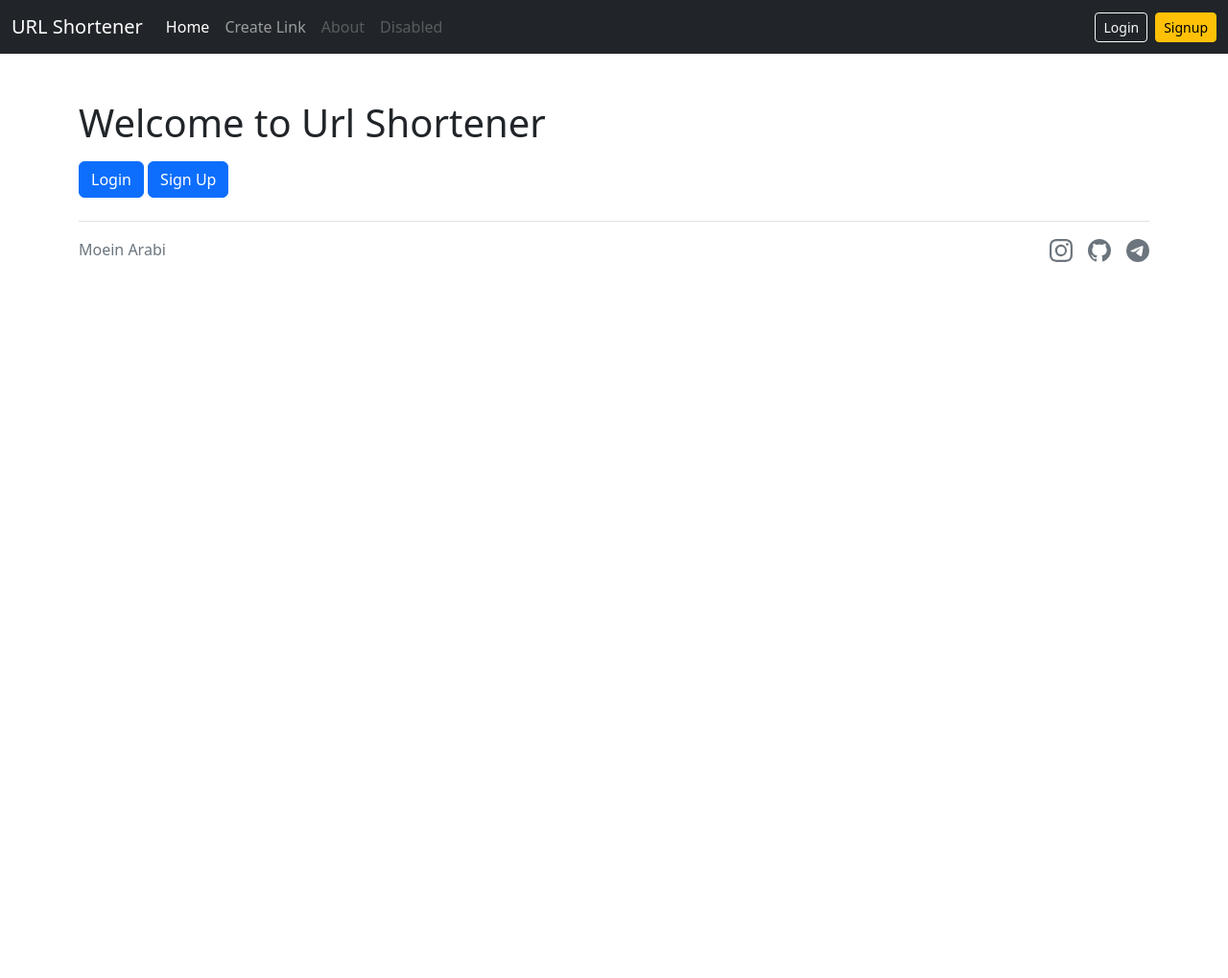
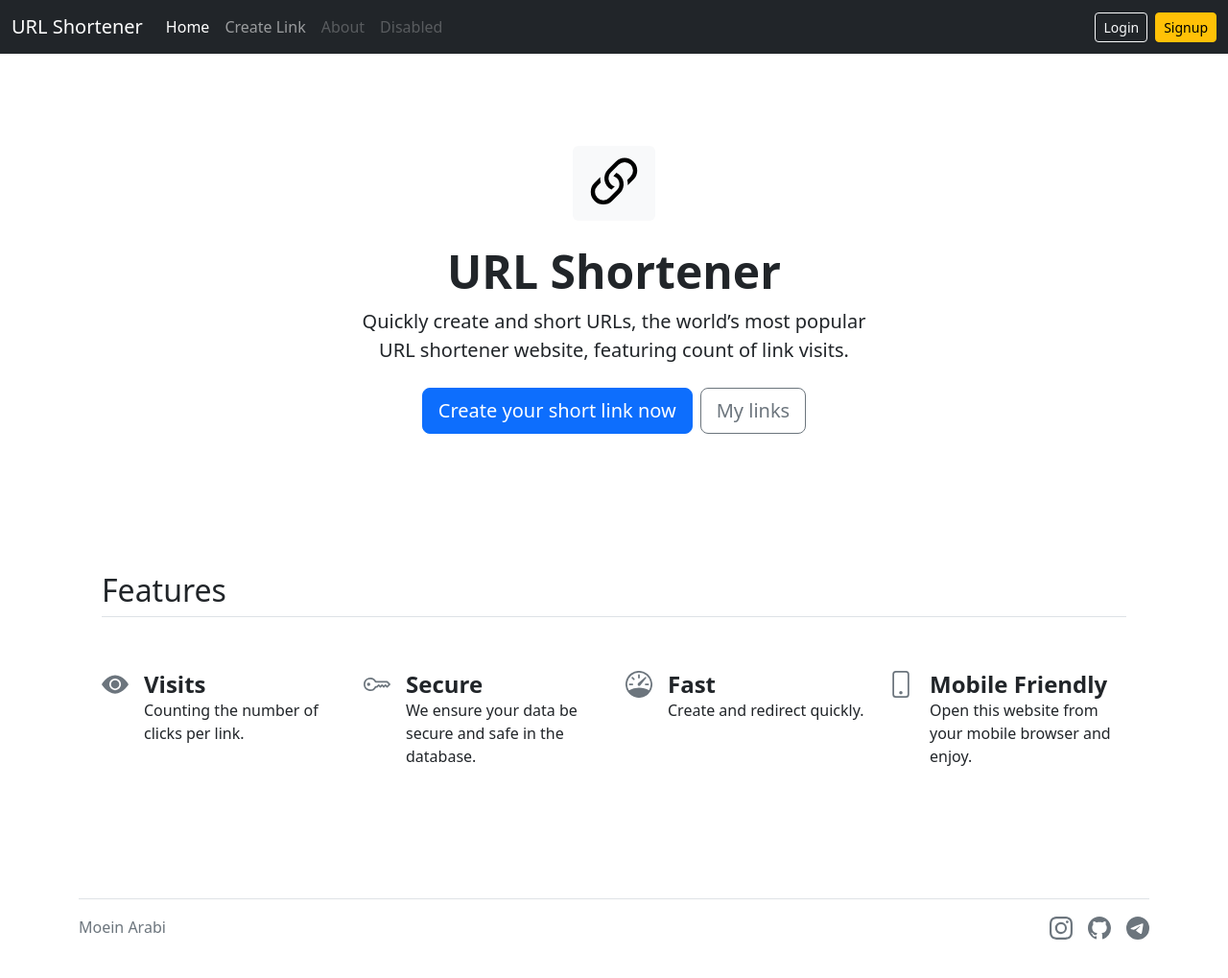
Before and after one commit to ILoveBacteria/url-shortener, a Flask app: page / in a window 1280 px wide. Shown: the whole page at 96% size. Before the commit the page ends 273 px from the top, so only its background shows below. Run offline with Flask 2, Linux system fonts and the light colour scheme.

Commit message:
Improved design for home page

```diff
--- a/app/templates/base.html
+++ b/app/templates/base.html
@@ -59,7 +59,7 @@
         <main class="container">
             {% block content %}{% endblock %}
             <!--Footer-->
-            <footer class="d-flex flex-wrap justify-content-between align-items-center py-3 my-4 border-top sticky-bottom">
+            <footer class="d-flex flex-wrap justify-content-between align-items-center py-3 my-4 border-top">
                 <div class="col-md-4 d-flex align-items-center">
                     <span class="mb-3 mb-md-0 text-muted">Moein Arabi</span>
                 </div>
--- a/app/templates/index.html
+++ b/app/templates/index.html
@@ -1,8 +1,33 @@
 {% extends "base.html" %}
 {% block title %}{{ title }}{% endblock %}
 
+{% block head %}
+    {{ super() }}
+    <svg xmlns="http://www.w3.org/2000/svg" style="display: none;">
+        <symbol id="link" viewBox="0 0 16 16">
+            <path d="M4.715 6.542 3.343 7.914a3 3 0 1 0 4.243 4.243l1.828-1.829A3 3 0 0 0 8.586 5.5L8 6.086a1.002 1.002 0 0 0-.154.199 2 2 0 0 1 .861 3.337L6.88 11.45a2 2 0 1 1-2.83-2.83l.793-.792a4.018 4.018 0 0 1-.128-1.287z"></path>
+            <path d="M6.586 4.672A3 3 0 0 0 7.414 9.5l.775-.776a2 2 0 0 1-.896-3.346L9.12 3.55a2 2 0 1 1 2.83 2.83l-.793.792c.112.42.155.855.128 1.287l1.372-1.372a3 3 0 1 0-4.243-4.243L6.586 4.672z"></path>
+        </symbol>
+        <symbol id="eye" viewBox="0 0 16 16">
+            <path d="M10.5 8a2.5 2.5 0 1 1-5 0 2.5 2.5 0 0 1 5 0z"></path>
+            <path d="M0 8s3-5.5 8-5.5S16 8 16 8s-3 5.5-8 5.5S0 8 0 8zm8 3.5a3.5 3.5 0 1 0 0-7 3.5 3.5 0 0 0 0 7z"></path>
+        </symbol>
+        <symbol id="key" viewBox="0 0 16 16">
+            <path d="M0 8a4 4 0 0 1 7.465-2H14a.5.5 0 0 1 .354.146l1.5 1.5a.5.5 0 0 1 0 .708l-1.5 1.5a.5.5 0 0 1-.708 0L13 9.207l-.646.647a.5.5 0 0 1-.708 0L11 9.207l-.646.647a.5.5 0 0 1-.708 0L9 9.207l-.646.647A.5.5 0 0 1 8 10h-.535A4 4 0 0 1 0 8zm4-3a3 3 0 1 0 2.712 4.285A.5.5 0 0 1 7.163 9h.63l.853-.854a.5.5 0 0 1 .708 0l.646.647.646-.647a.5.5 0 0 1 .708 0l.646.647.646-.647a.5.5 0 0 1 .708 0l.646.647.793-.793-1-1h-6.63a.5.5 0 0 1-.451-.285A3 3 0 0 0 4 5z"></path>
+            <path d="M4 8a1 1 0 1 1-2 0 1 1 0 0 1 2 0z"></path>
+        </symbol>
+        <symbol id="speed" viewBox="0 0 16 16">
+            <path d="M8 2a.5.5 0 0 1 .5.5V4a.5.5 0 0 1-1 0V2.5A.5.5 0 0 1 8 2zM3.732 3.732a.5.5 0 0 1 .707 0l.915.914a.5.5 0 1 1-.708.708l-.914-.915a.5.5 0 0 1 0-.707zM2 8a.5.5 0 0 1 .5-.5h1.586a.5.5 0 0 1 0 1H2.5A.5.5 0 0 1 2 8zm9.5 0a.5.5 0 0 1 .5-.5h1.5a.5.5 0 0 1 0 1H12a.5.5 0 0 1-.5-.5zm.754-4.246a.389.389 0 0 0-.527-.02L7.547 7.31A.91.91 0 1 0 8.85 8.569l3.434-4.297a.389.389 0 0 0-.029-.518z"></path>
+            <path fill-rule="evenodd" d="M6.664 15.889A8 8 0 1 1 9.336.11a8 8 0 0 1-2.672 15.78zm-4.665-4.283A11.945 11.945 0 0 1 8 10c2.186 0 4.236.585 6.001 1.606a7 7 0 1 0-12.002 0z"></path>
+        </symbol>
+        <symbol id="mobile" viewBox="0 0 16 16">
+            <path d="M11 1a1 1 0 0 1 1 1v12a1 1 0 0 1-1 1H5a1 1 0 0 1-1-1V2a1 1 0 0 1 1-1h6zM5 0a2 2 0 0 0-2 2v12a2 2 0 0 0 2 2h6a2 2 0 0 0 2-2V2a2 2 0 0 0-2-2H5z"></path>
+            <path d="M8 14a1 1 0 1 0 0-2 1 1 0 0 0 0 2z"></path>
+        </symbol>
+    </svg>
+{% endblock %}
+
 {% block content %}
-    <h1 class="mb-3">Welcome to Url Shortener</h1>
     <!--Flash messages-->
     {% with messages = get_flashed_messages(with_categories=true) %}
         {% if messages %}
@@ -17,13 +42,59 @@
             {% endfor %}
         {% endif %}
     {% endwith %}
+    <!--Hero-->
+    <div class="px-4 py-5 my-5 text-center">
+        <span class="badge text-bg-light mx-auto mb-4">
+            <svg class="bi" width="70" height="70" fill="currentColor">
+                <use href="#link"></use>
+            </svg>
+        </span>
+        <h1 class="display-5 fw-bold">URL Shortener</h1>
+        <div class="col-lg-6 mx-auto">
+            <p class="lead mb-4">Quickly create and short URLs, the world’s most popular URL shortener website, featuring count of link visits.</p>
+            <div class="d-grid gap-2 d-sm-flex justify-content-sm-center">
+                <a role="button" class="btn btn-primary btn-lg px-3" href="{{ url_for('create_new_link') }}">Create your short link now</a>
+                <button type="button" class="btn btn-outline-secondary btn-lg px-3">My links</button>
+            </div>
+        </div>
+    </div>
+    <!--Features-->
+    <div class="container px-4 py-5">
+        <h2 class="pb-2 border-bottom">Features</h2>
+
+        <div class="row row-cols-1 row-cols-sm-2 row-cols-md-3 row-cols-lg-4 g-4 py-5">
+            <div class="col d-flex align-items-start">
+                <svg class="bi text-muted flex-shrink-0 me-3" width="1.75em" height="1.75em" fill="currentColor"><use href="#eye"></use></svg>
+                <div>
+                  <h3 class="fw-bold mb-0 fs-4">Visits</h3>
+                  <p>Counting the number of clicks per link.</p>
+                </div>
+            </div>
+            <div class="col d-flex align-items-start">
+                <svg class="bi text-muted flex-shrink-0 me-3" width="1.75em" height="1.75em" fill="currentColor"><use href="#key"></use></svg>
+                <div>
+                  <h3 class="fw-bold mb-0 fs-4">Secure</h3>
+                  <p>We ensure your data be secure and safe in the database.</p>
+                </div>
+            </div>
+            <div class="col d-flex align-items-start">
+                <svg class="bi text-muted flex-shrink-0 me-3" width="1.75em" height="1.75em" fill="currentColor"><use href="#speed"></use></svg>
+                <div>
+                  <h3 class="fw-bold mb-0 fs-4">Fast</h3>
+                  <p>Create and redirect quickly.</p>
+                </div>
+            </div>
+            <div class="col d-flex align-items-start">
+                <svg class="bi text-muted flex-shrink-0 me-3" width="1.75em" height="1.75em" fill="currentColor"><use href="#mobile"></use></svg>
+                <div>
+                  <h3 class="fw-bold mb-0 fs-4">Mobile Friendly</h3>
+                  <p>Open this website from your mobile browser and enjoy.</p>
+                </div>
+            </div>
+        </div>
+    </div>
 
     {% if current_user.is_authenticated %}
-        <!--Logout and Create-new-link buttons-->
-        <p>Salam {{ current_user.username }}</p>
-        <a href="{{ url_for('logout') }}" class="btn btn-outline-danger" role="button">Logout</a>
-        <a href="{{ url_for('create_new_link') }}" class="btn btn-primary" role="button">Create a new link</a>
-        <hr>
         <!--Show redirect links-->
         {% for link in links.items %}
             <a href="{{ url_for('short_url', slug=link[2]) }}">{{ link[1] }} - {{ link[4] }}</a>
@@ -61,9 +132,5 @@
                 <a class="page-link" href="{{ url_for('index', page=links.page + 1) }}">Next</a></li>
             </ul>
         </nav>
-    <!--Login and Signup buttons-->
-    {% else %}
-        <a href="{{ url_for('login') }}" class="btn btn-primary" role="button">Login</a>
-        <a href="{{ url_for('signup') }}" class="btn btn-primary" role="button">Sign Up</a>
     {% endif %}
 {% endblock %}
```
